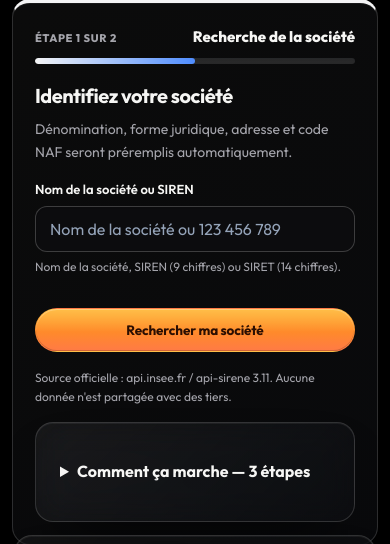
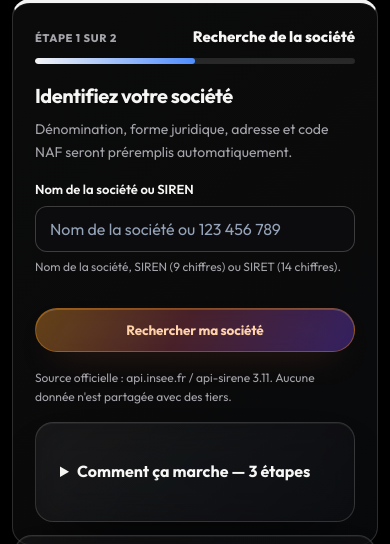
Before and after one commit to amilovski1980/rrs, a Django app: page /ajouter/ in a window 390 px wide. Shown: the part 209-753 px from the top of the page. Run offline with Django 5.2, Linux system fonts and the light colour scheme; the visitor is signed in with stand-in values (Sample User, id 1); data comes from the database, SQL or seed files in the repository; data that the repository does not hold is empty; some libraries are stand-ins or nearby versions.

Commit message:
Boutons app en verre liquide: degrade orange-rouge-violet du logo, actions mobile compactes, logout et avatar lisibles, vert purgé

```diff
--- a/config/templates/admin_backoffice/base.html
+++ b/config/templates/admin_backoffice/base.html
@@ -17,7 +17,7 @@
   {% endif %}
   <link rel="stylesheet" href="{% static 'css/app.css' %}?v=2026.11.28.2">
   <link rel="stylesheet" href="{% static 'css/admin.css' %}?v=2026.11.28.2">
-  {% if request.dark_ui %}<link rel="stylesheet" href="{% static 'css/dark-app.css' %}?v=2026.11.28.3">{% endif %}
+  {% if request.dark_ui %}<link rel="stylesheet" href="{% static 'css/dark-app.css' %}?v=2026.11.28.5">{% endif %}
   <link rel="stylesheet" href="{% static 'css/liquid-glass.css' %}?v=2026.11.19.3">
   {% block extra_head %}{% endblock %}
 </head>
--- a/config/templates/base.html
+++ b/config/templates/base.html
@@ -30,7 +30,7 @@
   <link rel="stylesheet" href="{% static 'css/mobile-company-menu.css' %}?v=2026.11.16.3">
   <link rel="stylesheet" href="{% static 'css/mobile-fixes.css' %}?v=2026.11.19.5">
   <link rel="stylesheet" href="{% static 'css/aminia-ui.css' %}?v=2026.11.28.5">
-  {% if request.dark_ui %}<link rel="stylesheet" href="{% static 'css/dark-app.css' %}?v=2026.11.28.3">{% endif %}
+  {% if request.dark_ui %}<link rel="stylesheet" href="{% static 'css/dark-app.css' %}?v=2026.11.28.5">{% endif %}
   <link rel="stylesheet" href="{% static 'css/liquid-glass.css' %}?v=2026.11.19.3">
   {% block extra_head %}{% endblock %}
 </head>
--- a/static/css/dark-app.css
+++ b/static/css/dark-app.css
@@ -101,28 +101,53 @@ html[data-theme="dark"] .side-link.active {
 html[data-theme="dark"] .btn {
   border-radius: 999px;
 }
-/* Boutons primaires : orange chaud de l'orbe Aminia, reflet verre discret. */
+/* Boutons en verre liquide : teinte orange Aminia, transparence et flou. */
+html[data-theme="dark"] .btn {
+  border-radius: 999px;
+  background: rgba(255, 255, 255, 0.045);
+  border: 1px solid rgba(255, 255, 255, 0.12);
+  color: var(--ink);
+  -webkit-backdrop-filter: blur(var(--glass-blur, 18px)) saturate(var(--glass-sat, 168%));
+  backdrop-filter: blur(var(--glass-blur, 18px)) saturate(var(--glass-sat, 168%));
+  box-shadow: inset 0 1px 0 rgba(255, 255, 255, 0.1);
+}
+
 html[data-theme="dark"] .btn-primary,
 html[data-theme="dark"] label.btn.btn-primary,
 html[data-theme="dark"] label.ticket-camera-btn.btn-primary {
   background:
-    linear-gradient(180deg, rgba(255, 255, 255, 0.18), rgba(255, 255, 255, 0) 55%),
-    linear-gradient(180deg, #ffb020 0%, #ff8a2b 55%, #ff7a45 100%);
-  color: #2b0e02;
-  border-color: transparent;
+    linear-gradient(
+      118deg,
+      rgba(255, 154, 26, 0.34) 0%,
+      rgba(255, 77, 106, 0.22) 46%,
+      rgba(122, 60, 255, 0.32) 100%
+    ),
+    rgba(255, 255, 255, 0.03);
+  color: #ffd2a8;
+  border: 1px solid rgba(255, 154, 26, 0.38);
+  -webkit-backdrop-filter: blur(var(--glass-blur, 18px)) saturate(var(--glass-sat, 168%));
+  backdrop-filter: blur(var(--glass-blur, 18px)) saturate(var(--glass-sat, 168%));
   box-shadow:
-    inset 0 1px 0 rgba(255, 255, 255, 0.26),
-    inset 0 -1px 0 rgba(0, 0, 0, 0.18);
+    inset 0 1px 0 rgba(255, 255, 255, 0.18),
+    0 14px 34px -20px rgba(255, 122, 69, 0.8);
 }
 html[data-theme="dark"] .btn-primary:hover,
 html[data-theme="dark"] label.btn.btn-primary:hover,
 html[data-theme="dark"] label.ticket-camera-btn.btn-primary:hover {
   background:
-    linear-gradient(180deg, rgba(255, 255, 255, 0.22), rgba(255, 255, 255, 0) 58%),
-    linear-gradient(180deg, #ffc04a 0%, #ff9a1a 55%, #ff8a2b 100%);
-  color: #2b0e02;
-  border-color: transparent;
+    linear-gradient(
+      118deg,
+      rgba(255, 154, 26, 0.44) 0%,
+      rgba(255, 77, 106, 0.3) 46%,
+      rgba(122, 60, 255, 0.42) 100%
+    ),
+    rgba(255, 255, 255, 0.05);
+  color: #ffffff;
+  border-color: rgba(255, 176, 32, 0.55);
   transform: translateY(-1px);
+  box-shadow:
+    inset 0 1px 0 rgba(255, 255, 255, 0.22),
+    0 16px 38px -20px rgba(255, 122, 69, 0.9);
 }
 html[data-theme="dark"] .btn-primary:active {
   transform: scale(.98);
@@ -161,7 +186,7 @@ html[data-theme="dark"] textarea {
 html[data-theme="dark"] input:focus,
 html[data-theme="dark"] select:focus,
 html[data-theme="dark"] textarea:focus {
-  border-color: #34d399;
+  border-color: #ff9a1a;
   box-shadow: 0 0 0 3px rgba(255, 122, 69, 0.2);
 }
 
@@ -186,7 +211,7 @@ html[data-theme="dark"] .badge-blue { background: rgba(122, 60, 255, 0.25); colo
 html[data-theme="dark"] .badge-green { background: rgba(255, 122, 69, 0.16); color: #ffd2a8; }
 html[data-theme="dark"] .badge-amber { background: rgba(255, 154, 26, 0.18); color: #ffc56b; }
 
-html[data-theme="dark"] .kpi { border-top: 3px solid #34d399; }
+html[data-theme="dark"] .kpi { border-top: 3px solid #ff9a1a; }
 html[data-theme="dark"] .content h1,
 html[data-theme="dark"] .topbar,
 html[data-theme="dark"] .crumbs { color: var(--ink); }
@@ -304,7 +329,7 @@ html[data-theme="dark"] .client-lookup-card {
   background: #121214;
   color: var(--ink);
   border-color: var(--line);
-  border-left-color: #34d399;
+  border-left-color: #ff9a1a;
 }
 html[data-theme="dark"] .client-lookup-card:hover,
 html[data-theme="dark"] .client-lookup-card:focus-within { border-color: rgba(255, 255, 255, 0.36); }
@@ -372,11 +397,11 @@ html[data-theme="dark"] .search-hit {
   background: #121214;
   color: var(--ink);
   border-color: var(--line);
-  border-left-color: #34d399;
+  border-left-color: #ff9a1a;
 }
 html[data-theme="dark"] .search-hit:hover {
   color: var(--ink);
-  border-color: #34d399;
+  border-color: #ff9a1a;
 }
 html[data-theme="dark"] .search-hit strong { color: var(--ink); }
 html[data-theme="dark"] .search-meta { color: var(--muted); }
@@ -389,7 +414,7 @@ html[data-theme="dark"] .kpi-spark i {
   background: linear-gradient(180deg, #ffd2a8, #ff7a45);
 }
 html[data-theme="dark"] .kpi-spark-clients i {
-  background: linear-gradient(180deg, #ffd2a8, #34d399);
+  background: linear-gradient(180deg, #ffd2a8, #ff9a1a);
 }
 html[data-theme="dark"] .kpi-spark-vat i {
   background: linear-gradient(180deg, #ffe7b0, #ff9a1a);
@@ -411,7 +436,7 @@ html[data-theme="dark"] .ticket-dropzone {
 }
 html[data-theme="dark"] .ticket-upload-icon,
 html[data-theme="dark"] .ticket-dropzone input[type="file"]::file-selector-button {
-  background: linear-gradient(135deg, #ff7a45, #34d399);
+  background: linear-gradient(135deg, #ff7a45, #ff9a1a);
   color: #07140c;
 }
 html[data-theme="dark"] .ticket-category {
@@ -420,7 +445,7 @@ html[data-theme="dark"] .ticket-category {
 }
 html[data-theme="dark"] .ticket-image-preview { background: #fff; border-color: var(--line); }
 html[data-theme="dark"] .inv-mobile-card { background: #121214; }
-html[data-theme="dark"] .inv-mobile-card:hover { border-color: #34d399; }
+html[data-theme="dark"] .inv-mobile-card:hover { border-color: #ff9a1a; }
 html[data-theme="dark"] .product-suggestions {
   background: #141416;
   border-color: var(--line);
```
